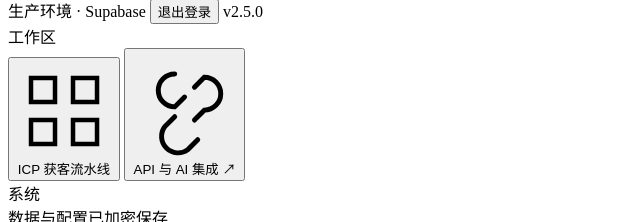
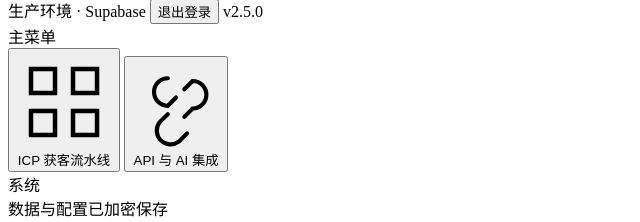
Before and after one commit to JackyCheungCode/Euresis, a website with bundled scripts: page icp-leadflow/index.html in a window 1280 px wide. Shown: the part 49-271 px from the top of the page, without its empty margins (0-640 px from the left). Built offline with nearby package versions, Linux system fonts and the light colour scheme; a script that the page names is missing.

Commit message:
Clarify primary sidebar navigation

```diff
--- a/icp-leadflow/index.html
+++ b/icp-leadflow/index.html
@@ -29,7 +29,7 @@
 
   <div class="app-shell" id="appShell">
     <aside class="side-nav" id="sideNav" aria-label="主导航">
-      <div class="nav-section-label">工作区</div>
+      <div class="nav-section-label">主菜单</div>
       <button class="side-nav-item active" data-view="workflow" type="button">
         <svg viewBox="0 0 32 32" aria-hidden="true"><path d="M5 6h8v8H5zM19 6h8v8h-8zM5 20h8v8H5zM19 20h8v8h-8z" fill="none" stroke="currentColor" stroke-width="1.5"/></svg>
         <span>ICP 获客流水线</span>
@@ -37,7 +37,6 @@
       <button class="side-nav-item" data-view="integrations" type="button">
         <svg viewBox="0 0 32 32" aria-hidden="true"><path d="M13 7a5 5 0 0 0 0 10l3-3m3-3 3-3a5 5 0 0 1 0 10l-3 3m-6-1-3 3a5 5 0 0 0 7 7l3-3" fill="none" stroke="currentColor" stroke-width="1.5" stroke-linecap="round"/></svg>
         <span>API 与 AI 集成</span>
-        <span class="nav-item-trailing">↗</span>
       </button>
       <div class="side-nav-footer">
         <div class="nav-section-label">系统</div>
```
